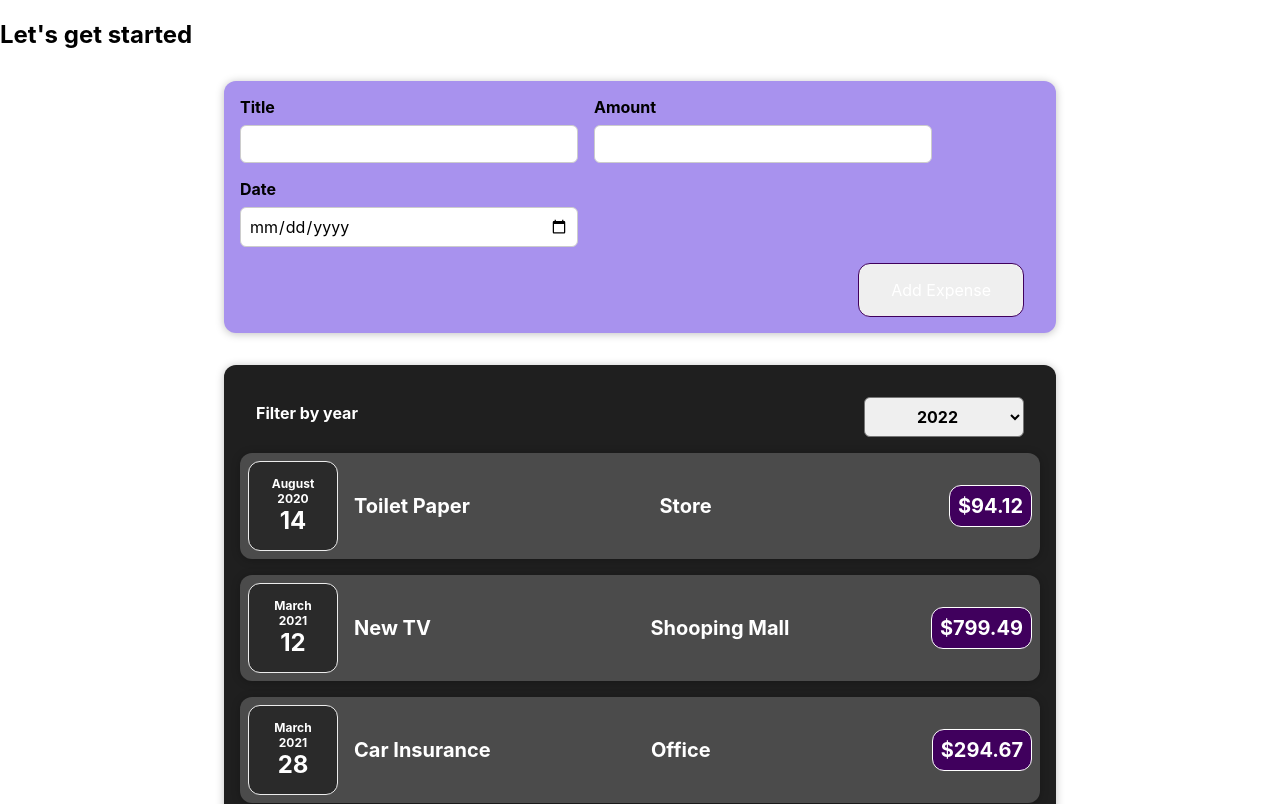
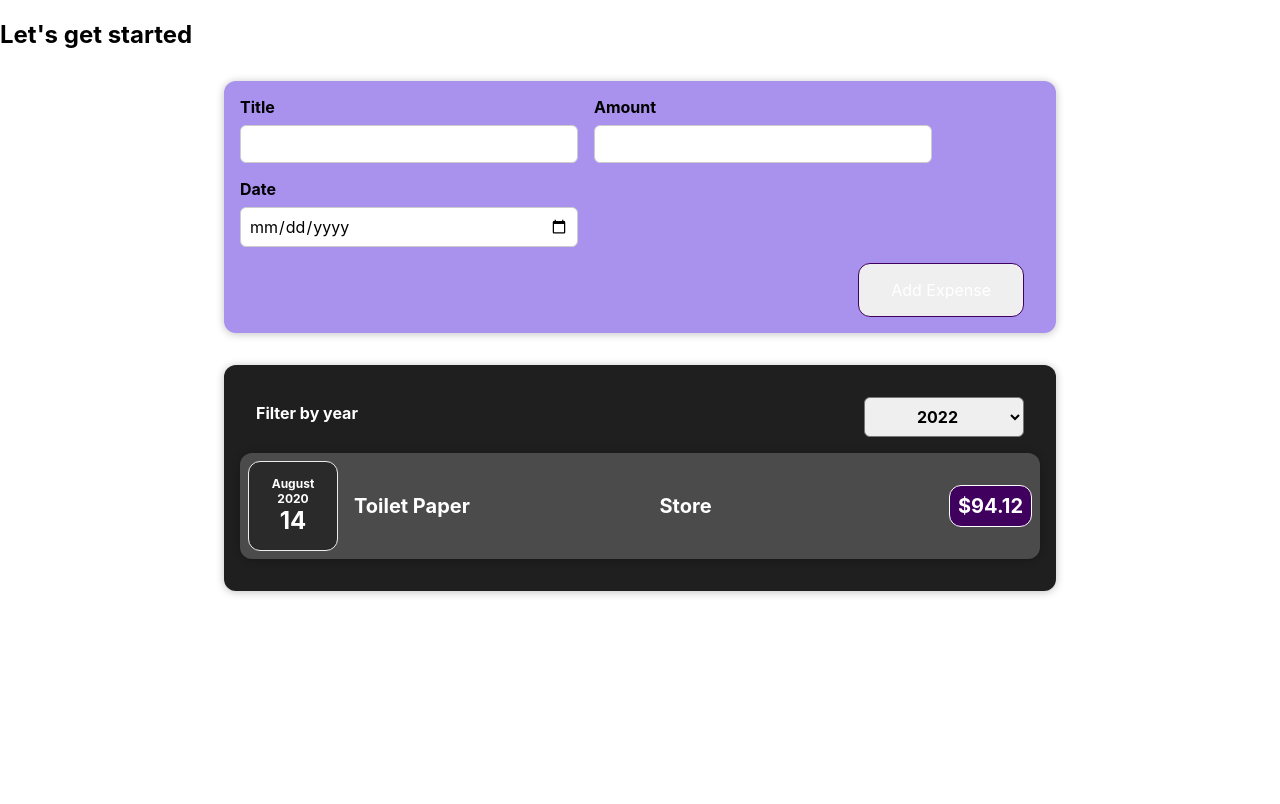
Before and after one commit to PrachiRameshGodase/React-Expense-tracker-app2, a React (Create React App) app: page / in a window 1280 px wide. Shown: the top 804 px of the page. Built offline with nearby package versions, Linux system fonts and the light colour scheme.

Commit message:
Implementing the filter feature

```diff
--- a/src/components/Expenses/Expenses.js
+++ b/src/components/Expenses/Expenses.js
@@ -11,13 +11,23 @@
   const filterChangeHandler=selectedYear=>{
     setFilteredYear(selectedYear);
   }
+
+  const filteredExpenses=props.items.filter(expense=>{
+    return expense.date.getFullYear().toString()===filteredYear;
+  });
+
   return (
     <Card className='expenses'>
       <ExpensesFilter
       selected={filteredYear}
       onChangeFilter={filterChangeHandler}/>
 
-      {props.items.map((expense)=>(
+    {filteredExpenses.length === 0 ?
+     (
+    <p>No expenses found.</p>
+    ):
+
+      (filteredExpenses.map((expense)=>(
         <ExpenseItem
         key={expense.id}
         title={expense.title}
@@ -25,7 +35,8 @@
         date={expense.date}
         location={expense.location}/>
 
-      ))}
+      )
+    ))}
     </Card>
   )
 }
```
